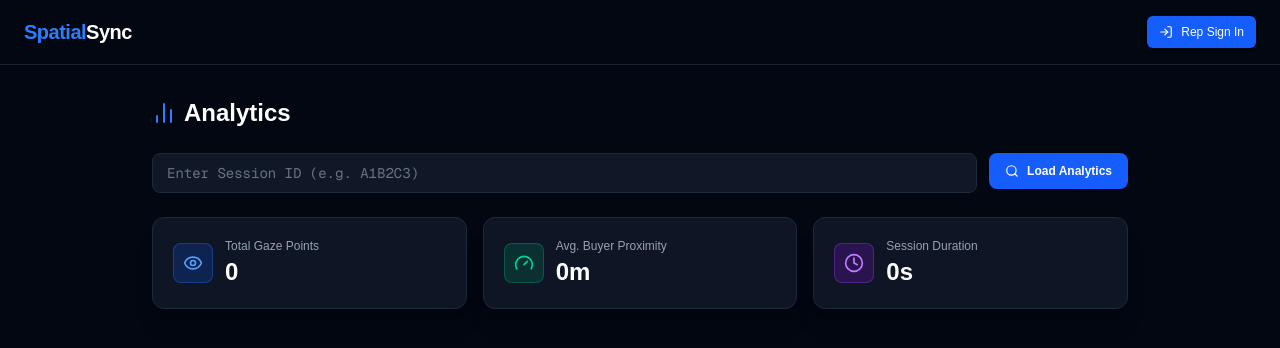
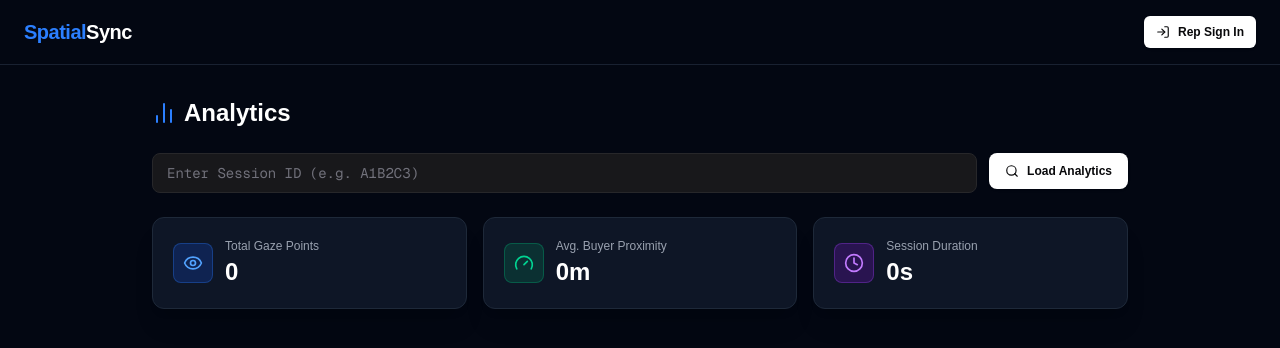
Before and after one commit to arjav1528/Spatial-Sync-AR, a Next.js app: page /dashboard in a window 1280 px wide. Shown: the top 348 px of the page. Built offline with nearby package versions, Linux system fonts and the light colour scheme; no server answers.

Commit message:
style(ui): update shadcn primitives to black & white monochrome theme

```diff
--- a/components/ui/badge.tsx
+++ b/components/ui/badge.tsx
@@ -3,16 +3,14 @@ import { cva, type VariantProps } from 'class-variance-authority';
 import { cn } from '@/lib/utils';
 
 const badgeVariants = cva(
-  'inline-flex items-center rounded-full border px-2.5 py-0.5 text-xs font-medium transition-colors focus:outline-none focus:ring-2 focus:ring-ring focus:ring-offset-2',
+  'inline-flex items-center rounded-full border px-2.5 py-0.5 text-xs font-semibold transition-colors focus:outline-none focus:ring-2 focus:ring-ring focus:ring-offset-2',
   {
     variants: {
       variant: {
-        default: 'border-transparent bg-blue-600 text-white shadow hover:bg-blue-700',
-        secondary: 'border-gray-800 bg-gray-900 text-gray-300',
-        destructive: 'border-transparent bg-red-600 text-white shadow hover:bg-red-700',
-        outline: 'text-gray-300 border-gray-800',
-        emerald: 'border-emerald-500/30 bg-emerald-500/10 text-emerald-400 font-mono',
-        blue: 'border-blue-500/30 bg-blue-500/10 text-blue-400 font-mono',
+        default: 'border-transparent bg-white text-zinc-950 font-bold shadow',
+        secondary: 'border-zinc-800 bg-zinc-900 text-zinc-300 font-mono',
+        destructive: 'border-transparent bg-red-600 text-white font-semibold',
+        outline: 'border-zinc-800 text-zinc-300',
       },
     },
     defaultVariants: {
--- a/components/ui/button.tsx
+++ b/components/ui/button.tsx
@@ -4,17 +4,16 @@ import { cva, type VariantProps } from 'class-variance-authority';
 import { cn } from '@/lib/utils';
 
 const buttonVariants = cva(
-  'inline-flex items-center justify-center whitespace-nowrap rounded-lg text-sm font-medium transition-all focus-visible:outline-none focus-visible:ring-1 focus-visible:ring-ring disabled:pointer-events-none disabled:opacity-50 active:scale-[0.98] cursor-pointer',
+  'inline-flex items-center justify-center whitespace-nowrap rounded-lg text-sm font-medium transition-all focus-visible:outline-none focus-visible:ring-1 focus-visible:ring-zinc-400 disabled:pointer-events-none disabled:opacity-50 active:scale-[0.98] cursor-pointer select-none',
   {
     variants: {
       variant: {
-        default: 'bg-blue-600 text-white shadow hover:bg-blue-700',
-        destructive: 'bg-red-600 text-white shadow-sm hover:bg-red-700',
-        outline: 'border border-gray-800 bg-gray-900/60 text-gray-200 shadow-sm hover:bg-gray-800 hover:text-white',
-        secondary: 'bg-gray-800 text-gray-200 hover:bg-gray-700 hover:text-white',
-        ghost: 'text-gray-400 hover:bg-gray-800 hover:text-white',
-        link: 'text-blue-400 underline-offset-4 hover:underline',
-        emerald: 'bg-emerald-600 text-white shadow hover:bg-emerald-700',
+        default: 'bg-white text-zinc-950 shadow hover:bg-zinc-200 font-semibold',
+        destructive: 'bg-red-600 text-white shadow-sm hover:bg-red-700 font-semibold',
+        outline: 'border border-zinc-800 bg-zinc-900/80 text-zinc-200 shadow-sm hover:bg-zinc-800 hover:text-white',
+        secondary: 'bg-zinc-800 text-zinc-200 hover:bg-zinc-700 hover:text-white border border-zinc-700',
+        ghost: 'text-zinc-400 hover:bg-zinc-800 hover:text-white',
+        link: 'text-white underline-offset-4 hover:underline',
       },
       size: {
         default: 'h-9 px-4 py-2 text-xs font-semibold',
--- a/components/ui/card.tsx
+++ b/components/ui/card.tsx
@@ -8,7 +8,7 @@ const Card = React.forwardRef<
   <div
     ref={ref}
     className={cn(
-      'rounded-xl border border-gray-800 bg-gray-900 text-white shadow-xl',
+      'rounded-xl border border-zinc-800 bg-zinc-900/90 text-white shadow-xl',
       className
     )}
     {...props}
@@ -46,7 +46,7 @@ const CardDescription = React.forwardRef<
 >(({ className, ...props }, ref) => (
   <p
     ref={ref}
-    className={cn('text-xs text-gray-400', className)}
+    className={cn('text-xs text-zinc-400', className)}
     {...props}
   />
 ));
--- a/components/ui/input.tsx
+++ b/components/ui/input.tsx
@@ -10,7 +10,7 @@ const Input = React.forwardRef<HTMLInputElement, InputProps>(
       <input
         type={type}
         className={cn(
-          'flex h-10 w-full rounded-lg border border-gray-800 bg-gray-900 px-3.5 py-2 text-sm text-white placeholder:text-gray-500 focus-visible:outline-none focus-visible:ring-1 focus-visible:ring-blue-500 disabled:cursor-not-allowed disabled:opacity-50 transition-colors',
+          'flex h-10 w-full rounded-lg border border-zinc-800 bg-zinc-900 px-3.5 py-2 text-sm text-white placeholder:text-zinc-500 focus-visible:outline-none focus-visible:ring-1 focus-visible:ring-white disabled:cursor-not-allowed disabled:opacity-50 transition-colors',
           className
         )}
         ref={ref}
--- a/components/ui/progress.tsx
+++ b/components/ui/progress.tsx
@@ -10,13 +10,13 @@ const Progress = React.forwardRef<HTMLDivElement, ProgressProps>(
     <div
       ref={ref}
       className={cn(
-        'relative h-2.5 w-full overflow-hidden rounded-full bg-gray-950 border border-gray-800 p-0.5',
+        'relative h-2 w-full overflow-hidden rounded-full bg-zinc-950 border border-zinc-800 p-0.5',
         className
       )}
       {...props}
     >
       <div
-        className="h-full w-full flex-1 bg-gradient-to-r from-blue-600 via-indigo-500 to-emerald-400 rounded-full transition-all duration-200"
+        className="h-full w-full flex-1 bg-white rounded-full transition-all duration-200 shadow-sm"
         style={{ transform: `translateX(-${100 - (value || 0)}%)` }}
       />
     </div>
```
